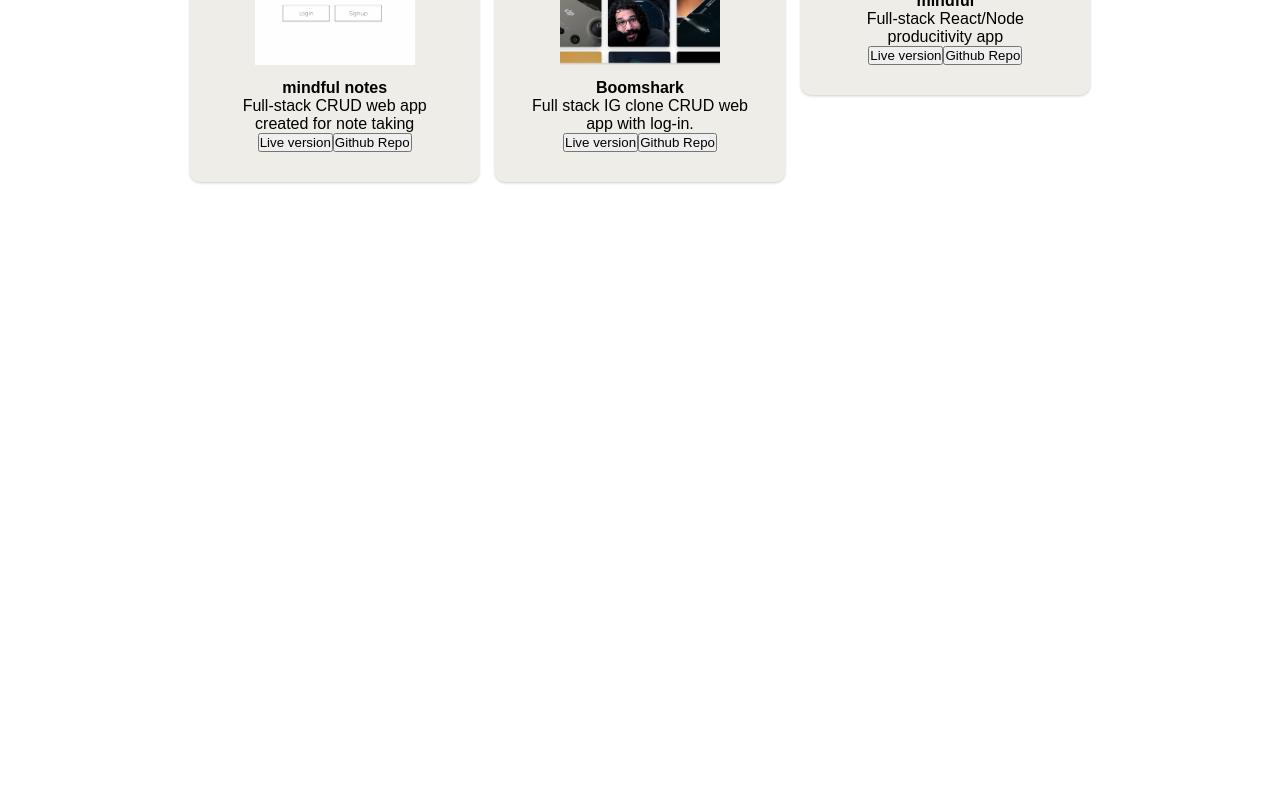
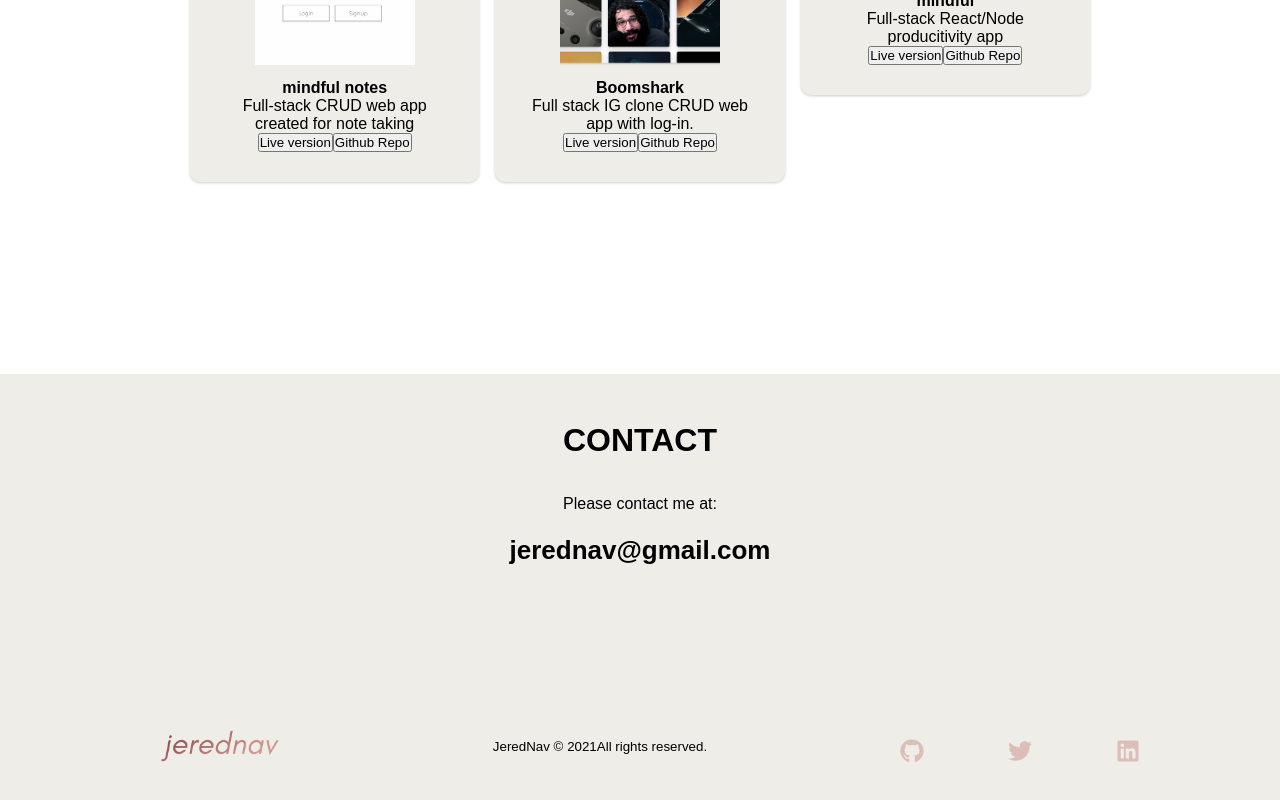
Before and after one commit to jerednav/portfolio, a React (Create React App) app: page / in a window 1280 px wide. Shown: the part 1306-2106 px from the top of the page. Before the commit the page ends 1680 px from the top, so only its background shows below. Built offline with nearby package versions, Linux system fonts and the light colour scheme.

Commit message:
added footer contact section

```diff
--- /dev/null
+++ b/src/components/Footer/FooterElements.js
@@ -0,0 +1,130 @@
+import styled from 'styled-components';
+import { Link } from 'react-router-dom';
+
+export const FooterContainer = styled.div`
+  background-color: #EEEDE7;
+`;
+
+export const FooterWrap = styled.div`
+  padding: 48px 24px;
+  display: flex;
+  flex-direction: column;
+  justify-content: center;
+  align-items: center;
+  max-width: 1100px;
+  margin: 0 auto;
+`;
+
+export const FooterLinksContainer = styled.div`
+  display: flex;
+  justify-content: center;
+  @media screen and (max-width: 820px) {
+    padding-top: 32px;
+  }
+`;
+
+export const FooterLinksWrapper = styled.div`
+  display: flex;
+  flex-direction: column;
+  align-items: center;
+  justify-content: space-between;
+  color: #000;
+  text-transform: uppercase;
+  margin-bottom: 60px;
+  @media screen and (max-width: 820px) {
+    flex-direction: column;
+  }
+`;
+
+export const FooterInside = styled.div`
+  margin-top: 36px;
+  text-transform: none;
+  color: #000;
+`;
+
+export const FooterInsideEmail = styled.p`
+  text-transform: none;
+  margin-top: 22px;
+  font-size: 26px;
+  font-weight: 800;
+  @media screen and (max-width: 820px) {
+    font-size: 20px;
+  }
+`;
+
+export const FooterLinkItems = styled.div`
+  display: flex;
+  flex-direction: column;
+  align-items: flex-start;
+  margin: 16px;
+  text-align: left;
+  width: 160px;
+  box-sizing: border-box;
+  color: #000;
+  @media screen and (max-width: 420px) {
+    margin: 0;
+    padding: 10px;
+    width: 100%;
+  }
+`;
+
+export const FooterLinkTitle = styled.h1`
+  font-size: 14px;
+  margin-bottom: 16px;
+`;
+
+export const FooterLink = styled(Link)`
+  color: #000;
+  text-decoration: none;
+  margin-bottom: 0.5rem;
+  font-size: 14px;
+  &:hover {
+    color: #DDBDB7;
+    transition: 0.3s ease-out;
+  }
+`;
+
+export const SocialMedia = styled.section`
+  max-width: 1000px;
+  width: 100%;
+`;
+
+export const SocialMediaWrap = styled.div`
+  display: flex;
+  justify-content: space-between;
+  align-items: center;
+  max-width: 1100px;
+  margin: 40px auto 0 auto;
+  @media screen and (max-width: 820px) {
+    flex-direction: column;
+  }
+`;
+
+export const SocialLogo = styled(Link)`
+  color: #000;
+  justify-self: start;
+  cursor: pointer;
+  text-decoration: none;
+  font-size: 1.5rem;
+  display: flex;
+  align-items: center;
+  margin-bottom: 16px;
+  font-weight: bold;
+`;
+
+export const WebsiteRights = styled.small`
+  color: #000;
+  margin-bottom: 16px;
+`;
+
+export const SocialIcons = styled.div`
+  display: flex;
+  justify-content: space-between;
+  align-self: center;
+  width: 240px;
+`;
+
+export const SocialIconLink = styled.a`
+  color: #DDBDB7;
+  font-size: 24px;
+`;
--- /dev/null
+++ b/src/components/Footer/index.js
@@ -0,0 +1,84 @@
+import React from 'react';
+import { animateScroll as scroll } from 'react-scroll';
+import { FaGithub, FaLinkedin, FaTwitter } from 'react-icons/fa';
+import {
+  FooterContainer,
+  FooterWrap,
+  FooterLinksContainer,
+  FooterLinksWrapper,
+  SocialMedia,
+  SocialMediaWrap,
+  SocialLogo,
+  WebsiteRights,
+  SocialIcons,
+  SocialIconLink,
+  FooterInside,
+  FooterInsideEmail,
+} from './FooterElements';
+import logo from '../../images/profile.png';
+
+const Footer = () => {
+  const backToTop = () => {
+    scroll.scrollToTop();
+  };
+
+  return (
+    <FooterContainer id='contact'>
+      <FooterWrap>
+        <FooterLinksContainer>
+          <FooterLinksWrapper>
+            <h1>Contact</h1>
+            <FooterInside>
+              Please contact me at:
+            </FooterInside>
+            <a
+              style={{ textDecoration: 'none', color: '#000' }}
+              href='mailto:jerednav@gmail.com'
+            >
+              <FooterInsideEmail>jerednav@gmail.com</FooterInsideEmail>
+            </a>
+          </FooterLinksWrapper>
+        </FooterLinksContainer>
+        <SocialMedia>
+          <SocialMediaWrap>
+            <SocialLogo to='/' onClick={backToTop}>
+              <img src={logo} alt='' style={{ width: '160px' }} />
+            </SocialLogo>
+            <WebsiteRights>
+              {' '}
+              JeredNav &copy; {new Date().getFullYear()}
+              All rights reserved.
+            </WebsiteRights>
+            <SocialIcons>
+              <SocialIconLink
+                style={{ color: '#DDBDB7' }}
+                href='//www.github.com/jerednav'
+                target='_blank'
+                aria-label='Github'
+              >
+                <FaGithub />
+              </SocialIconLink>
+              <SocialIconLink
+                style={{ color: '#DDBDB7' }}
+                href='//www.twitter.com/jerednav'
+                target='_blank'
+                aria-label='Twitter'
+              >
+                <FaTwitter />
+              </SocialIconLink>
+              <SocialIconLink
+                href='//www.linkedin.com/in/jerednav/'
+                target='_blank'
+                aria-label='Linkedin'
+              >
+                <FaLinkedin />
+              </SocialIconLink>
+            </SocialIcons>
+          </SocialMediaWrap>
+        </SocialMedia>
+      </FooterWrap>
+    </FooterContainer>
+  );
+};
+
+export default Footer;
--- a/src/components/HeroSection/HeroSectionElements.js
+++ b/src/components/HeroSection/HeroSectionElements.js
@@ -9,7 +9,7 @@ export const HeroContainer = styled.div`
     height: 800px;
     position: relative;
     z-index: 1;
-    border-radius: 1000px;
+    border-radius: 15%;
 `
 
 export const HeroBg = styled.div`
--- a/src/pages/index.js
+++ b/src/pages/index.js
@@ -3,6 +3,7 @@ import Navbar from '../components/Navbar'
 import Sidebar from '../components/Sidebar'
 import HeroSection from '../components/HeroSection'
 import Projects from '../components/Projects'
+import Footer from '../components/Footer'
 
 
 const Home = () => {
@@ -20,6 +21,8 @@ const Home = () => {
             <HeroSection />
             {/* <InfoSection {...homeObjOne } /> */}
             <Projects />
+
+            <Footer />
         </>
     )
 }
```
